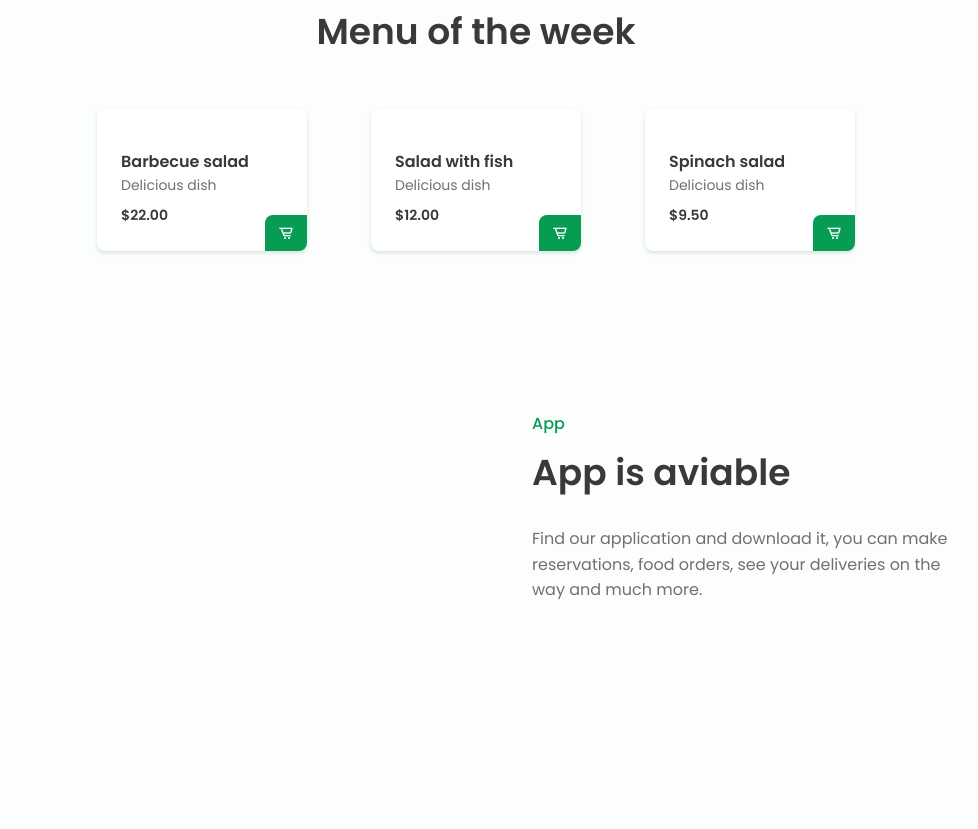
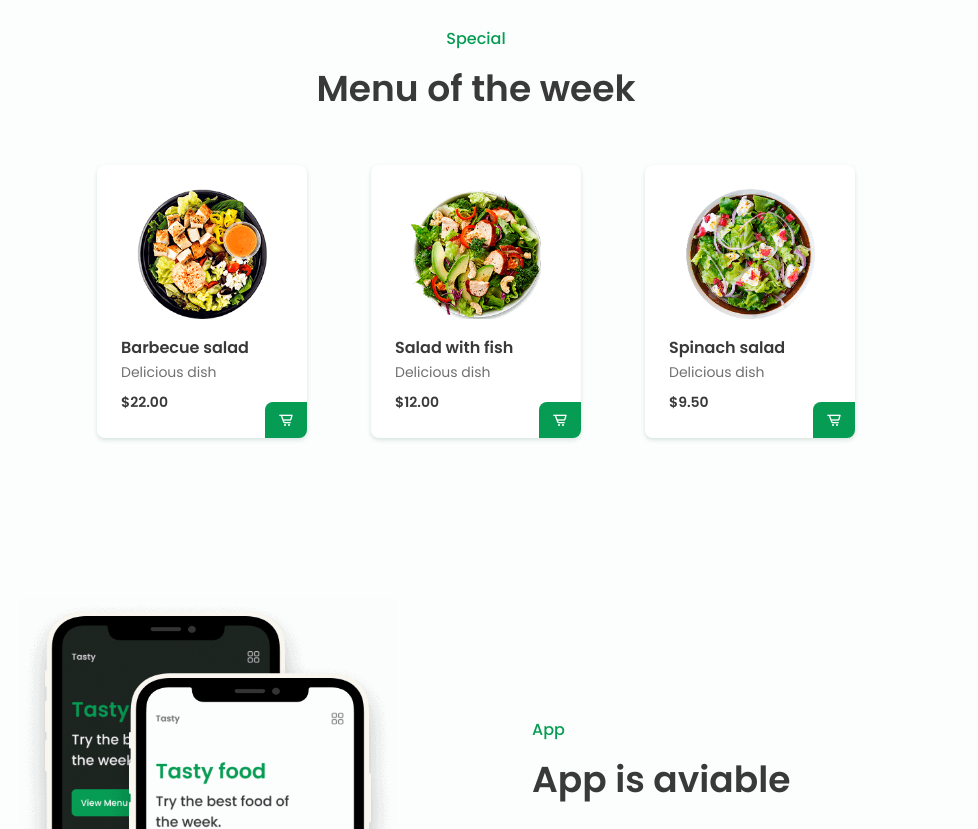
Before and after one commit to Tolulope-123/tasty.org, a plain HTML site: page index.html in a window 1280 px wide. Shown: the part 1971-2800 px from the top of the page, without its empty margins (164-1142 px from the left). Drawn offline with nearby package versions, Linux system fonts and the light colour scheme.

Commit message:
Update index.html

```diff
--- a/index.html
+++ b/index.html
@@ -52,7 +52,7 @@
                          <a href="#" class="button">View Menu</a>
                      </div>
 
-                     <img src="img.zip/img/home.png" alt="" class="home__img">
+                     <img src="home.png" alt="" class="home__img">
                  </div>
              </section>
 
@@ -66,7 +66,7 @@
                          <a href="#" class="button">Explore history</a>
                      </div>
 
-                     <img src="img.zip/I mg/about.jpg" alt="" class="about__img">
+                     <img src="about.jpg" alt="" class="about__img">
                  </div>
              </section>
 
@@ -364,7 +364,7 @@
 
                  <div class="menu__container bd-grid">
                      <div class="menu__content">
-                         <img src="img.zip/img/plate1.png" alt="" class="menu__img">
+                         <img src="plate1.png" alt="" class="menu__img">
                          <h3 class="menu__name">Barbecue salad</h3>
                          <span class="menu__detail">Delicious dish</span>
                          <span class="menu__preci">$22.00</span>
@@ -372,7 +372,7 @@
                      </div>
 
                      <div class="menu__content">
-                         <img src="img.zip/img/plate2.png" alt="" class="menu__img">
+                         <img src="plate2.png" alt="" class="menu__img">
                          <h3 class="menu__name">Salad with fish</h3>
                          <span class="menu__detail">Delicious dish</span>
                          <span class="menu__preci">$12.00</span>
@@ -380,7 +380,7 @@
                      </div>
 
                      <div class="menu__content">
-                         <img src="img.zip/img/plate3.png" alt="" class="menu__img">
+                         <img src="plate3.png" alt="" class="menu__img">
                          <h3 class="menu__name">Spinach salad</h3>
                          <span class="menu__detail">Delicious dish</span>
                          <span class="menu__preci">$9.50</span>
@@ -397,12 +397,12 @@
                          <h2 class="section-title app__initial">App is aviable</h2>
                          <p class="app__description">Find our application and download it, you can make reservations, food orders, see your deliveries on the way and much more.</p>
                          <div class="app__stores">
-                             <a href="#"><img src="img/app1.png" alt="" class="app__store"></a>
-                             <a href="#"><img src="img/app2.png" alt="" class="app__store"></a>
+                             <a href="#"><img src="app1.png" alt="" class="app__store"></a>
+                             <a href="#"><img src="app2.png" alt="" class="app__store"></a>
                          </div>
                      </div>
 
-                     <img src="img.zip/img/movil-app.png" alt="" class="app__img">
+                     <img src="movil-app.png" alt="" class="app__img">
                  </div>
              </section>
 
```
